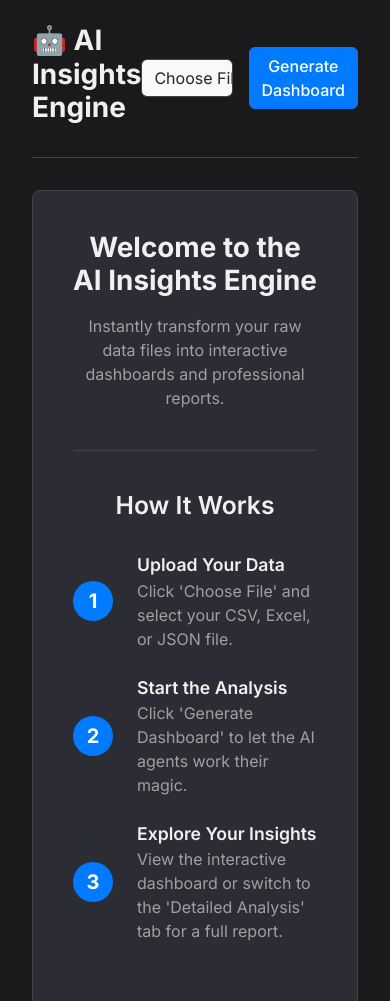
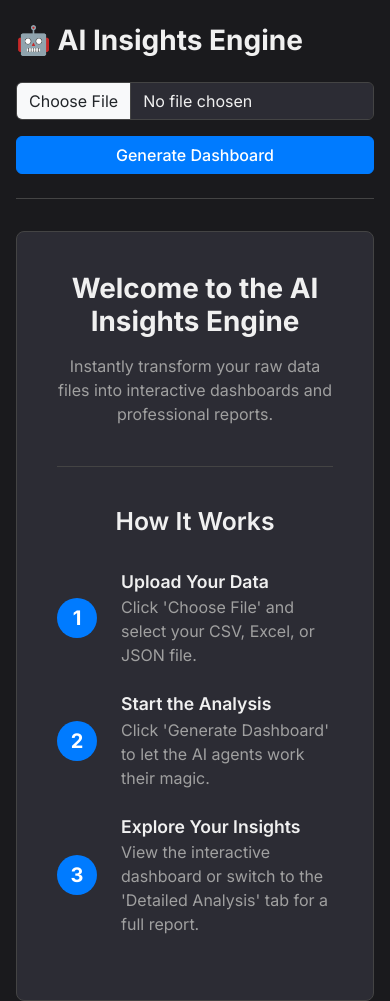
Before and after one commit to Rohit-Chatterjee08/sales-insight-engine, a plain HTML site: page frontend/index.html in a window 390 px wide. Shown: the top 1001 px of the page. Drawn offline with nearby package versions, Linux system fonts and the light colour scheme; a script that the page names is missing.

Commit message:
Update style.css

```diff
--- a/frontend/style.css
+++ b/frontend/style.css
@@ -74,7 +74,7 @@ main {
     padding: 5rem;
 }
 
-/* --- THE FIX: Styles for the new Welcome / How-to-Use section --- */
+/* --- Welcome / How-to-Use section --- */
 .welcome-card {
     background-color: var(--card-color);
     border: 1px solid var(--border-color);
@@ -129,7 +129,6 @@ main {
     flex-shrink: 0;
 }
 
-/* --- THE VISIBILITY FIX --- */
 .step-text strong {
     color: var(--text-color) !important;
     font-weight: 600;
@@ -232,3 +231,27 @@ main {
 .d-none {
     display: none !important;
 }
+
+/* --- THE FIX: Responsive Design for Mobile Devices --- */
+@media (max-width: 768px) {
+    .container-fluid {
+        padding: 0 1rem;
+    }
+
+    .main-header {
+        flex-direction: column;
+        align-items: flex-start;
+        gap: 1rem;
+    }
+
+    .file-upload-section {
+        width: 100%;
+        flex-direction: column;
+        align-items: stretch;
+    }
+
+    .how-to-use {
+        flex-direction: column;
+        align-items: flex-start;
+    }
+}
```
